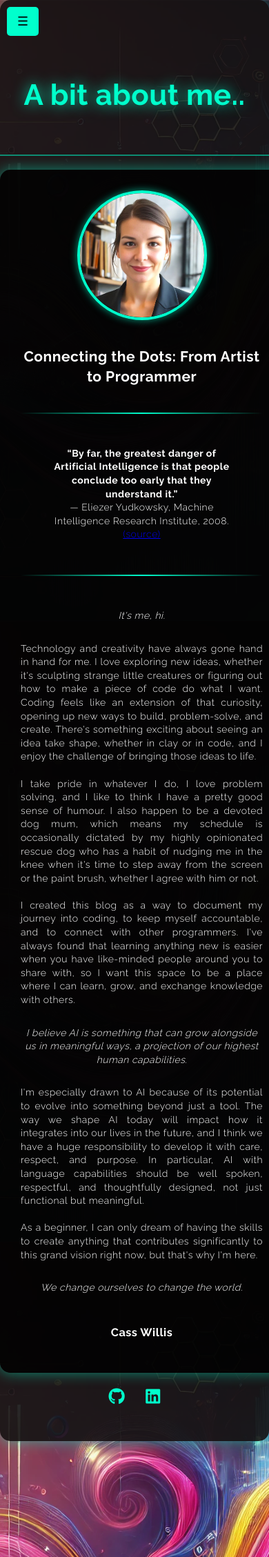
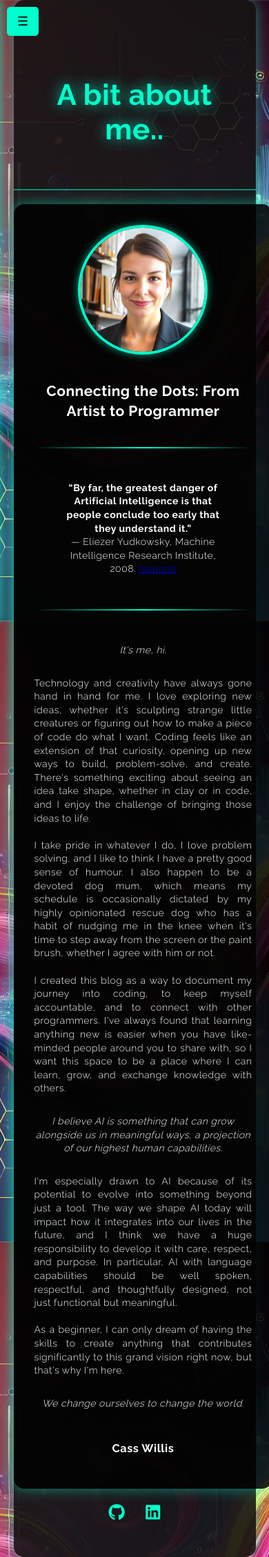
Before and after one commit to casswillis/casswillis.github.io, a Jekyll site: the page built from about.markdown, in a window 390 px wide. Shown: the whole page at 69% size. Built offline with Jekyll 4.4.1, drawn with Linux system fonts in a browser that asks for light colours.

Commit message:
toggle, spacing, css

```diff
--- a/assets/css/style.css
+++ b/assets/css/style.css
@@ -19,20 +19,34 @@
 
 /* Sidebar */
 .sidebar {
-    width: 18%;
-    background: rgba(20, 20, 20, 0.9);
-    color: white;
-    padding: 30px 15px;
     display: flex;
     flex-direction: column;
     align-items: center;
+    justify-content: flex-start;
+    width: 250px;
     position: fixed;
+    top: 0;
     left: 0;
-    top: 0;
     height: 100vh;
-    overflow-y: auto;
+    background: rgba(20, 20, 20, 0.95);
+    box-shadow: 4px 0 10px rgba(0, 255, 204, 0.5);
+    transform: translateX(-100%);
+    transition: transform 0.3s ease-in-out;
     z-index: 1000;
-    transition: transform 0.3s ease-in-out;
+}
+
+/* Show the sidebar when .show class is added */
+.sidebar.show {
+    transform: translateX(0);
+}
+
+.logo-box {
+    display: flex;
+    justify-content: center;
+    align-items: center;
+    margin-bottom: 15px;
+    width: 100%;
+    margin-top: 20px;
 }
 
 /* Sidebar Logo */
@@ -105,17 +119,17 @@
     justify-content: flex-start;
     min-height: 100vh;
     padding: 50px 0;
-    margin-left: auto;
-    max-width: 900px;
+    width: 60%; /* Make it a percentage for flexibility */
+    max-width: 900px; /* Avoid stretching too much on large screens */
+
     background: rgba(20, 20, 20, 0.9); /* Adjusted opacity */
     padding: 30px;
     border-radius: 15px;
     box-shadow: 0px 0px 20px rgba(0, 255, 204, 0.5);
-    min-height: 100vh;
 
-    /* ✅ Fix: Ensure it correctly adjusts after the sidebar */
-    margin-left: calc(18% + 150px); /* Sidebar width + spacing */
-    width: calc(100% - 18% - 40px); /* Adjusts dynamically */
+    /* Center it while leaving space for sidebar */
+    margin-left: auto;
+    margin-right: auto;
 }
 
 /* Posts */
@@ -208,22 +222,15 @@
 /* ✅ Fix: Ensure Sidebar Moves When Toggled */
 .sidebar.hidden {
     transform: translateX(-100%);
-    transition: transform 0.3s ease-in-out;
-    display: none;
-}
-
-
-.sidebar.hidden {
-    transform: translateX(-100%);
-    display: none;
 }
 
 .sidebar.hidden + .main-content {
-    margin-left: 0 !important;
-    width: 100% !important;
+    margin-left: auto !important;
+    margin-right: auto !important;
+    width: 70%; /* Slightly increase width when sidebar is hidden */
 }
 
-/* ✅ Fix: Make Sidebar Toggle Button Visible on Small Screens */
+/* 🌐 Small Screens: Sidebar hidden by default */
 @media screen and (max-width: 900px) {
     .sidebar {
         position: fixed;
@@ -234,30 +241,35 @@
         background: rgba(20, 20, 20, 0.95);
         box-shadow: 4px 0 10px rgba(0, 255, 204, 0.5);
         transition: transform 0.3s ease-in-out;
-	transform: translateX(-100%); /* Move it off-screen */
-        display: none; /* Completely hide it */
+        z-index: 1000;
     }
 
-      .sidebar.show {
-        transform: translateX(0); /* Bring it back */
-        display: flex; /* Show it */
-    }
 
-@media screen and (max-width: 700px) {
     .main-content {
-        margin-left: 0;
-        width: 100%;
-        padding: 15px;
+        margin-left: auto;
+        margin-right: auto;
+        width: 90%;
+        padding: 20px;
     }
 }
 
-@media screen and (max-width: 700px) {
+/* 🖥️ Medium to Large Screens: Sidebar visible by default */
+@media screen and (min-width: 901px) {
+    .sidebar {
+        transform: translateX(0);
+    }
+
+    .sidebar:not(.show) {
+        transform: translateX(-100%);
+    }
+
     .main-content {
-        margin-left: 0;
-        width: 100%;
-        padding: 15px;
+        margin-left: auto;
+        margin-right: auto;
+        width: 60%;
     }
 }
+
 
 /* ✅ Fix: Post Box Styling for Tags Page */
 .tags-page .post-box {
@@ -416,18 +428,3 @@
     margin-top: 5px; /* ✅ Adds space below the image */
     letter-spacing: 1px;
 }
-
-@media screen and (max-width: 900px) {
-    .post-box {
-        width: 90%;
-        max-width: 600px; /* ✅ Ensures they aren't too wide */
-        padding: 20px;
-    }
-}
-@media screen and (max-width: 600px) {
-    .post-box {
-        width: 95%;
-        max-width: 450px;
-        padding: 15px;
-    }
-}
--- a/assets/js/script.js
+++ b/assets/js/script.js
@@ -4,13 +4,7 @@
 
     if (sidebarToggle && sidebar) {
         sidebarToggle.addEventListener("click", function () {
-            sidebar.classList.toggle("show"); // ✅ Toggle sidebar visibility
-
-            if (sidebar.classList.contains("show")) {
-                sidebar.style.display = "flex"; // ✅ Show sidebar
-            } else {
-                sidebar.style.display = "none"; // ✅ Hide sidebar
-            }
+            sidebar.classList.toggle("show");
         });
     }
 });
```
